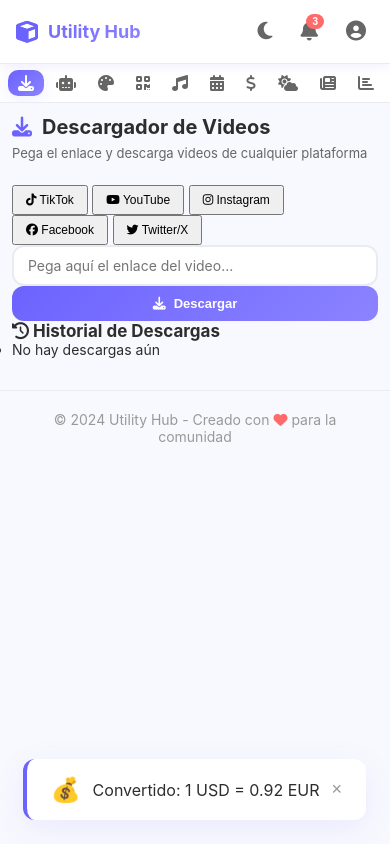
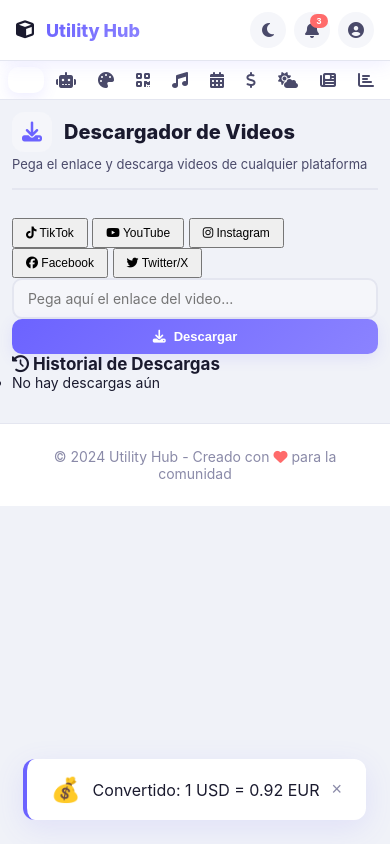
Before and after one commit to daysite/mi-proyetc, a plain HTML site: page index.html in a window 390 px wide. Drawn offline with Linux system fonts and the light colour scheme; a script that the page names is missing.

Commit message:
Update style.css

```diff
--- a/css/style.css
+++ b/css/style.css
@@ -4,32 +4,43 @@
     --primary-color: #6C63FF;
     --primary-dark: #5A52D5;
     --primary-light: #8B83FF;
+    --primary-gradient: linear-gradient(135deg, #6C63FF, #8B83FF);
     --secondary-color: #FF6B6B;
-    --bg-primary: #F8F9FE;
+    --bg-primary: #F0F2F8;
     --bg-secondary: #FFFFFF;
     --bg-card: #FFFFFF;
-    --text-primary: #2D2D2D;
-    --text-secondary: #666666;
-    --text-light: #999999;
-    --border-color: #E8ECF1;
-    --shadow-color: rgba(108, 99, 255, 0.1);
-    --shadow-hover: rgba(108, 99, 255, 0.2);
-    --gradient: linear-gradient(135deg, #6C63FF, #8B83FF);
+    --bg-input: #F5F6FA;
+    --text-primary: #1A1A2E;
+    --text-secondary: #4A4A6A;
+    --text-light: #8A8AA8;
+    --border-color: #E4E6F0;
+    --shadow-color: rgba(108, 99, 255, 0.12);
+    --shadow-hover: rgba(108, 99, 255, 0.25);
     --radius: 16px;
+    --radius-sm: 10px;
     --transition: all 0.3s cubic-bezier(0.4, 0, 0.2, 1);
+    --glass-bg: rgba(255, 255, 255, 0.7);
+    --glass-border: rgba(255, 255, 255, 0.3);
 }
 
-/* Modo Oscuro */
+/* ===== MODO OSCURO ===== */
 [data-theme="dark"] {
-    --bg-primary: #0F0F1A;
-    --bg-secondary: #1A1A2E;
-    --bg-card: #252542;
-    --text-primary: #F0F0F0;
-    --text-secondary: #B0B0B0;
-    --text-light: #808080;
-    --border-color: #2A2A4A;
-    --shadow-color: rgba(0, 0, 0, 0.3);
-    --shadow-hover: rgba(108, 99, 255, 0.3);
+    --primary-color: #7C73FF;
+    --primary-dark: #6A61E5;
+    --primary-light: #9A93FF;
+    --primary-gradient: linear-gradient(135deg, #7C73FF, #9A93FF);
+    --bg-primary: #0A0A1A;
+    --bg-secondary: #12122A;
+    --bg-card: #1A1A3E;
+    --bg-input: #1E1E42;
+    --text-primary: #F0F0FF;
+    --text-secondary: #B0B0D0;
+    --text-light: #707090;
+    --border-color: #2A2A5A;
+    --shadow-color: rgba(0, 0, 0, 0.4);
+    --shadow-hover: rgba(124, 115, 255, 0.3);
+    --glass-bg: rgba(26, 26, 62, 0.7);
+    --glass-border: rgba(124, 115, 255, 0.2);
 }
 
 /* ===== RESET Y BASE ===== */
@@ -78,115 +89,140 @@ header {
     position: sticky;
     top: 0;
     z-index: 100;
-    backdrop-filter: blur(10px);
-    box-shadow: 0 2px 10px var(--shadow-color);
+    backdrop-filter: blur(20px);
+    -webkit-backdrop-filter: blur(20px);
+    box-shadow: 0 2px 20px var(--shadow-color);
 }
 
 .logo {
     display: flex;
     align-items: center;
-    gap: 10px;
+    gap: 12px;
     font-size: 22px;
-    font-weight: 700;
-    background: var(--gradient);
+    font-weight: 800;
+}
+
+.logo-icon {
+    width: 40px;
+    height: 40px;
+    background: var(--primary-gradient);
+    border-radius: 12px;
+    display: flex;
+    align-items: center;
+    justify-content: center;
+    color: white;
+    font-size: 20px;
+}
+
+.logo span {
+    background: var(--primary-gradient);
     -webkit-background-clip: text;
     -webkit-text-fill-color: transparent;
 }
 
-.logo i {
-    font-size: 28px;
-    -webkit-text-fill-color: var(--primary-color);
-}
-
 .header-actions {
     display: flex;
-    gap: 12px;
+    gap: 8px;
     align-items: center;
 }
 
 .icon-btn {
-    background: transparent;
+    background: var(--bg-input);
     border: none;
     color: var(--text-secondary);
-    font-size: 20px;
-    padding: 8px;
+    width: 40px;
+    height: 40px;
     border-radius: 50%;
     cursor: pointer;
     transition: var(--transition);
     position: relative;
+    display: flex;
+    align-items: center;
+    justify-content: center;
+    font-size: 18px;
 }
 
 .icon-btn:hover {
-    background: var(--bg-primary);
-    color: var(--primary-color);
-    transform: scale(1.1);
+    background: var(--primary-color);
+    color: white;
+    transform: scale(1.05);
 }
 
-.badge {
+.icon-btn .badge {
     position: absolute;
     top: 2px;
     right: 2px;
     background: var(--secondary-color);
     color: white;
-    font-size: 10px;
+    font-size: 9px;
     padding: 2px 6px;
     border-radius: 10px;
     font-weight: 700;
+    min-width: 18px;
+    text-align: center;
 }
 
 /* ===== PANEL HEADER ===== */
 .panel-header {
-    margin-bottom: 24px;
+    margin-bottom: 28px;
+    padding-bottom: 16px;
+    border-bottom: 2px solid var(--border-color);
 }
 
 .panel-header h2 {
     font-size: 28px;
-    margin-bottom: 6px;
+    font-weight: 800;
     display: flex;
     align-items: center;
-    gap: 10px;
+    gap: 12px;
 }
 
 .panel-header h2 i {
     color: var(--primary-color);
+    background: var(--bg-input);
+    padding: 10px;
+    border-radius: 12px;
 }
 
 .panel-header p {
     color: var(--text-secondary);
     font-size: 15px;
+    margin-top: 4px;
+    padding-left: 54px;
 }
 
 /* ===== BOTONES ===== */
 .btn-primary {
-    background: var(--gradient);
+    background: var(--primary-gradient);
     color: white;
     border: none;
     padding: 12px 28px;
-    border-radius: 12px;
-    font-weight: 600;
+    border-radius: var(--radius-sm);
+    font-weight: 700;
     font-size: 15px;
     cursor: pointer;
     transition: var(--transition);
     display: inline-flex;
     align-items: center;
     gap: 8px;
+    box-shadow: 0 4px 15px var(--shadow-color);
 }
 
 .btn-primary:hover {
-    transform: translateY(-2px);
-    box-shadow: 0 8px 25px var(--shadow-hover);
+    transform: translateY(-3px);
+    box-shadow: 0 8px 30px var(--shadow-hover);
 }
 
 .btn-primary:active {
-    transform: scale(0.95);
+    transform: scale(0.97);
 }
 
 .btn-secondary {
-    background: var(--bg-secondary);
+    background: var(--bg-input);
     color: var(--text-primary);
     border: 2px solid var(--border-color);
     padding: 10px 24px;
-    border-radius: 12px;
+    border-radius: var(--radius-sm);
     font-weight: 600;
     cursor: pointer;
     transition: var(--transition);
@@ -203,11 +239,11 @@ header {
 
 /* ===== INPUTS ===== */
 input, textarea, select {
-    background: var(--bg-secondary);
+    background: var(--bg-input);
     border: 2px solid var(--border-color);
     color: var(--text-primary);
     padding: 12px 16px;
-    border-radius: 12px;
+    border-radius: var(--radius-sm);
     font-size: 15px;
     transition: var(--transition);
     width: 100%;
@@ -252,21 +288,26 @@ select {
 @keyframes fadeIn {
     from {
         opacity: 0;
-        transform: translateY(20px);
+        transform: translateY(20px) scale(0.98);
     }
     to {
         opacity: 1;
-        transform: translateY(0);
+        transform: translateY(0) scale(1);
     }
 }
 
 /* ===== FOOTER ===== */
 footer {
     text-align: center;
-    padding: 20px;
+    padding: 24px;
     color: var(--text-light);
     border-top: 1px solid var(--border-color);
     margin-top: 20px;
+    background: var(--bg-secondary);
+}
+
+footer i {
+    color: var(--secondary-color);
 }
 
 /* ===== LOADING ===== */
@@ -281,32 +322,32 @@ footer {
     animation: spin 1s linear infinite;
     display: block;
     margin-bottom: 12px;
+    color: var(--primary-color);
 }
 
 @keyframes spin {
     100% { transform: rotate(360deg); }
 }
 
-/* ===== PLACEHOLDERS ===== */
-.placeholder-art,
-.placeholder-qr,
-.placeholder-music,
-.placeholder-weather,
-.placeholder-news,
-.placeholder-currency {
-    text-align: center;
-    padding: 60px 20px;
-    color: var(--text-light);
+/* ===== TOAST NOTIFICATIONS ===== */
+.toast-notification {
+    position: fixed;
+    bottom: 24px;
+    right: 24px;
+    z-index: 9999;
+    animation: slideIn 0.3s ease;
+    max-width: 420px;
 }
 
-.placeholder-art i,
-.placeholder-qr i,
-.placeholder-music i,
-.placeholder-weather i,
-.placeholder-news i,
-.placeholder-currency i {
-    display: block;
-    margin-bottom: 16px;
+@keyframes slideIn {
+    from {
+        transform: translateX(100px);
+        opacity: 0;
+    }
+    to {
+        transform: translateX(0);
+        opacity: 1;
+    }
 }
 
 /* ===== RESPONSIVE BASE ===== */
@@ -319,6 +360,10 @@ footer {
         font-size: 22px;
     }
 
+    .panel-header p {
+        padding-left: 0;
+    }
+
     header {
         padding: 12px 16px;
     }
@@ -327,7 +372,25 @@ footer {
         font-size: 18px;
     }
 
-    .logo i {
-        font-size: 22px;
+    .logo-icon {
+        width: 34px;
+        height: 34px;
+        font-size: 16px;
+    }
+
+    .icon-btn {
+        width: 36px;
+        height: 36px;
+        font-size: 16px;
     }
 }
+
+@media (max-width: 480px) {
+    .tab-content {
+        padding: 12px;
+    }
+
+    .panel-header h2 {
+        font-size: 19px;
+    }
+}
```
